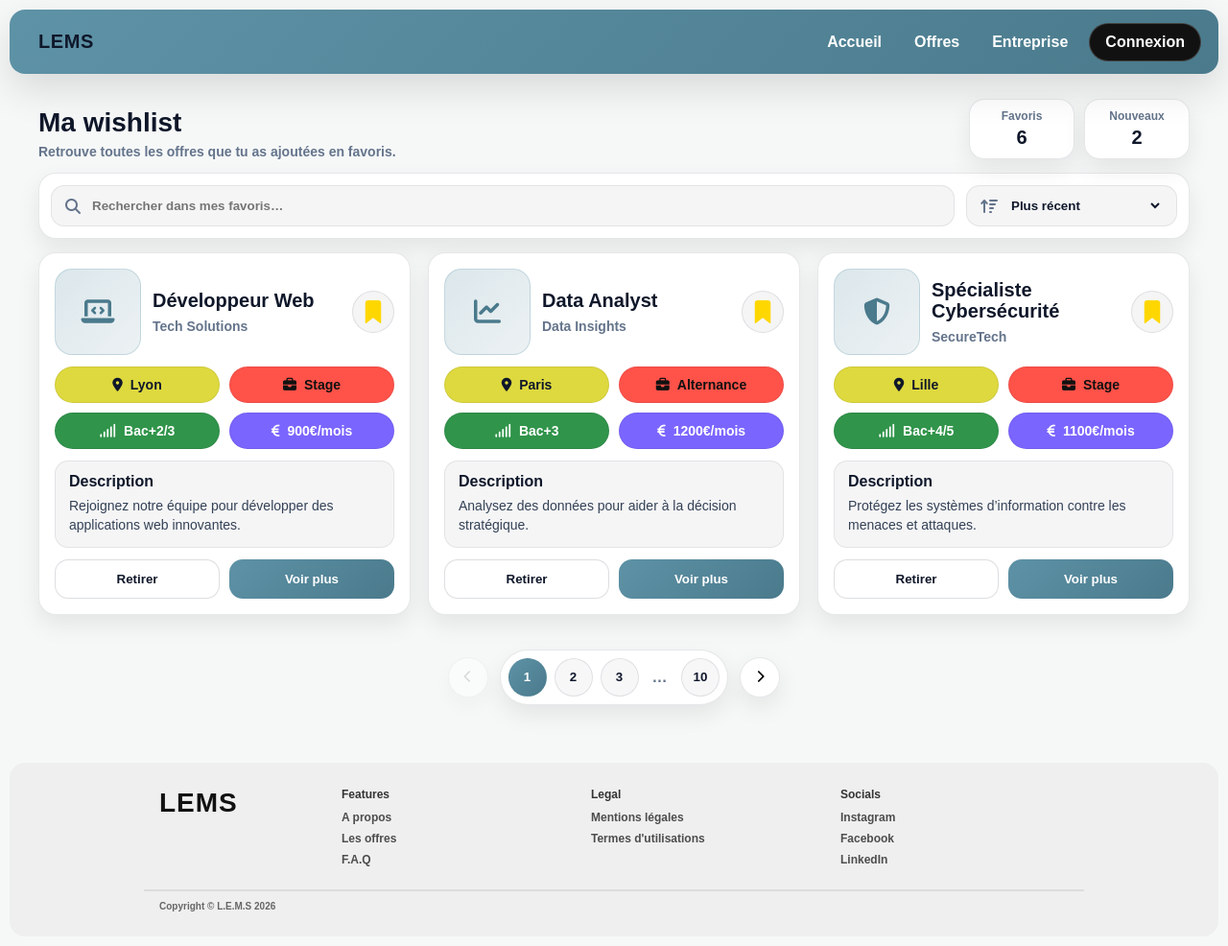
After one commit to LarryBrown802/Projet-dev-web, a PHP site: template templates/wishlist.html.twig in a window 1280 px wide. The commit adds this page. Shown: the whole page at 96% size. Run offline with PHP 8.4, Linux system fonts and the light colour scheme; the template is opened without the code that fills it, so the values that code supplies are empty; some libraries are stand-ins or nearby versions.

Commit message:
Ajout des fichiers twig, controllers et routage du role etudiant

```diff
--- a/pages/offreDejaPostule.html
+++ b/pages/offreDejaPostule.html
@@ -5,7 +5,7 @@
   <meta name="viewport" content="width=device-width, initial-scale=1.0" />
 
   <link rel="stylesheet" href="../assets/main.css" />
-  <link rel="stylesheet" href="../assets/pages/offreDejaPostule.css" />
+  <link rel="stylesheet" href="../public/assets/pages/offreDejaPostule.css" />
   <link rel="stylesheet" href="https://cdnjs.cloudflare.com/ajax/libs/font-awesome/6.4.0/css/all.min.css"/>
 
   <title>Offres déjà postulées</title>
--- a/src/Controllers/OfferController.php
+++ b/src/Controllers/OfferController.php
@@ -42,7 +42,7 @@ class OfferController
         );
 
         echo $this->twig->render('offer.html.twig', [
-            'current_page' => 'offres',
+            'current_page' => 'offers',
             'offers' => $offers,
             'search' => $search,
             'location' => $location,
--- a/templates/base.html.twig
+++ b/templates/base.html.twig
@@ -4,10 +4,8 @@
     <meta charset="UTF-8">
     <meta name="viewport" content="width=device-width, initial-scale=1.0">
 
-    {# CSS global #}
     <link rel="stylesheet" href="/assets/main.css">
 
-    {# CSS spécifique à la page #}
     {% block stylesheets %}{% endblock %}
 
     <link rel="stylesheet" href="https://cdnjs.cloudflare.com/ajax/libs/font-awesome/6.4.0/css/all.min.css">
@@ -15,39 +13,68 @@
     <title>{% block title %}LEMS{% endblock %}</title>
 </head>
 <body>
-    <!-- ===== HEADER / NAVBAR ===== -->
     <header>
         <nav class="navbar">
             <a class="navbar-brand" href="/index.php?page=accueil">LEMS</a>
 
             <div class="navbar-right">
+
+                {# ===== LIENS COMMUNS À TOUS ===== #}
                 <a href="/index.php?page=accueil" class="{% if current_page == 'accueil' %}active{% endif %}">Accueil</a>
-                <a href="/index.php?page=offres" class="{% if current_page == 'offres' %}active{% endif %}">Offres</a>
-                <a href="/index.php?page=entreprise" class="{% if current_page == 'entreprise' %}active{% endif %}">Entreprise</a>
+
+                {# ===== LIENS ADMIN ===== #}
+                {% if session.role == 'admin' %}
+                    <a href="/index.php?page=dashboard-administrateur"     class="{% if current_page == 'dashboard-administrateur' %}active{% endif %}">Dashboard</a>
+                    <a href="/index.php?page=dashboard-administrateur-offres" class="{% if current_page == 'dashboard-administrateur-offres' %}active{% endif %}">Gérer offres</a>
+                    <a href="/index.php?page=gestion-entreprises"  class="{% if current_page == 'entreprises' %}active{% endif %}">Entreprises</a>
+                    <a href="/index.php?page=gestion-pilotes"   class="{% if current_page == 'pilotes' %}active{% endif %}">Pilotes</a>
+                    <a href="/index.php?page=gestion-etudiants"   class="{% if current_page == 'etudiants' %}active{% endif %}">Étudiants</a>
+
+                {# ===== LIENS PILOTE ===== #}
+                {% elseif session.role == 'pilote' %}
+                    <a href="/index.php?page=dashboard-pilote"     class="{% if current_page == 'dashboard-pilote' %}active{% endif %}">Dashboard</a>
+                    <a href="/index.php?page=dashboard-pilote-offres" class="{% if current_page == 'dashboard-pilote-offres' %}active{% endif %}">Gérer offres</a>
+                    <a href="/index.php?page=gestion-entreprises"  class="{% if current_page == 'entreprises' %}active{% endif %}">Entreprises</a>
+                    <a href="/index.php?page=gestion-etudiants"   class="{% if current_page == 'etudiants' %}active{% endif %}">Étudiants</a>
+
+                {# ===== LIENS ETUDIANT ===== #}
+                {% elseif session.role == 'etudiant' %}
+                    <a href="/index.php?page=offers"  class="{% if current_page == 'offers' %}active{% endif %}">Offres</a>
+                    <a href="/index.php?page=company" class="{% if current_page == 'company' %}active{% endif %}">Entreprise</a>
+                    <a href="/index.php?page=wishlist"  class="{% if current_page == 'wishlist' %}active{% endif %}">Mes Favoris</a>
+
+                {# ===== NON CONNECTÉ ===== #}
+                {% else %}
+                    <a href="/index.php?page=offers"  class="{% if current_page == 'offers' %}active{% endif %}">Offres</a>
+                    <a href="/index.php?page=company" class="{% if current_page == 'company' %}active{% endif %}">Entreprise</a>
+                {% endif %}
+
+                {# ===== BOUTON CONNEXION / PROFIL ===== #}
+                {% if session.role is not defined or session.role is empty %}
                     <a href="/index.php?page=connexion" class="btn-connexion">Connexion</a>
-
+                {% else %}
                     <div class="profile">
                         <a class="profile-btn" href="/index.php?page=profil" aria-label="Profil">
                             <i class="fa-solid fa-user"></i>
                         </a>
 
                         <div class="profile-menu" role="menu">
-                        <a href="/index.php?page=profil" role="menuitem">Mon profil</a>
-                        <a href="/index.php?page=parametres" role="menuitem">Paramètres</a>
+                            <a href="/index.php?page=profil"      role="menuitem">Mon profil</a>
+                            <a href="/index.php?page=parametres"  role="menuitem">Paramètres</a>
                             <hr>
-                        <a href="/index.php?page=deconnexion" role="menuitem" class="deco">Déconnexion</a>
+                            <a href="/index.php?page=logout" role="menuitem" class="deco">Déconnexion</a>
                         </div>
                     </div>
+                {% endif %}
+
             </div>
         </nav>
     </header>
 
-    <!-- ===== MAIN CONTENT ===== -->
     <main>
         {% block content %}{% endblock %}
     </main>
 
-    <!-- ===== FOOTER ===== -->
     <footer>
         <div class="footer-wrap">
             <div class="footer-logo">LEMS</div>
--- /dev/null
+++ b/templates/wishlist.html.twig
@@ -0,0 +1,205 @@
+{% extends 'base.html.twig' %}
+
+{% block title %}Company{% endblock %}
+
+{% block stylesheets %}
+    <link rel="stylesheet" href="/assets/pages/wishlist.css">
+{% endblock %}
+
+{% block content %}
+    <main class="container">
+    <header class="page-head">
+      <div class="page-title">
+        <h1>Ma wishlist</h1>
+        <p class="page-subtitle">Retrouve toutes les offres que tu as ajoutées en favoris.</p>
+      </div>
+
+      <div class="page-meta" aria-label="Statistiques wishlist">
+        <div class="meta-card">
+          <span class="meta-label">Favoris</span>
+          <span class="meta-value">6</span>
+        </div>
+        <div class="meta-card">
+          <span class="meta-label">Nouveaux</span>
+          <span class="meta-value">2</span>
+        </div>
+      </div>
+    </header>
+
+    <!-- ===== BARRE : recherche + tri ===== -->
+    <section class="results-bar" aria-label="Recherche et tri">
+      <div class="results-search">
+        <i class="fa-solid fa-magnifying-glass"></i>
+        <input type="search" placeholder="Rechercher dans mes favoris…" aria-label="Rechercher dans la wishlist" />
+      </div>
+
+      <div class="results-sort">
+        <label class="sr-only" for="sort">Trier</label>
+        <i class="fa-solid fa-arrow-up-wide-short"></i>
+        <select id="sort">
+          <option value="recent">Plus récent</option>
+          <option value="pertinence">Pertinence</option>
+          <option value="remu">Rémunération</option>
+          <option value="az">A → Z</option>
+        </select>
+      </div>
+    </section>
+
+    <!-- ===== GRILLE FAVORIS ===== -->
+    <section class="wishlist-grid" aria-label="Liste des favoris">
+
+      <!-- Favori 1 -->
+      <article class="offre-card">
+        <div class="offre-top">
+          <div class="offre-logo">
+            <i class="fa-solid fa-laptop-code"></i>
+          </div>
+
+          <div class="offre-title">
+            <h2 class="offre-poste">Développeur Web</h2>
+            <p class="offre-entreprise">Tech Solutions</p>
+          </div>
+
+          <!-- action favori -->
+          <label class="ui-bookmark">
+            <input type="checkbox" checked>
+            <div class="bookmark">
+                <svg viewBox="0 0 32 32">
+                <path d="M27 4v27a1 1 0 0 1-1.625.781L16 24.281l-9.375 7.5A1 1 0 0 1 5 31V4a4 4 0 0 1 4-4h14a4 4 0 0 1 4 4z"></path>
+                </svg>
+            </div>
+          </label>
+        </div>
+
+        <div class="offre-tags">
+          <span class="tag tag-lieu"><i class="fa-solid fa-location-dot"></i> Lyon</span>
+          <span class="tag tag-type"><i class="fa-solid fa-briefcase"></i> Stage</span>
+          <span class="tag tag-nv"><i class="fa-solid fa-signal"></i> Bac+2/3</span>
+          <span class="tag tag-remu"><i class="fa-solid fa-euro-sign"></i> 900€/mois</span>
+        </div>
+
+        <div class="offre-desc">
+          <strong>Description</strong>
+          <p class="truncate-3">Rejoignez notre équipe pour développer des applications web innovantes.</p>
+        </div>
+
+        <div class="card-actions">
+          <button class="btn-secondary" type="button">Retirer</button>
+          <button class="btn-voir" type="button">Voir plus</button>
+        </div>
+      </article>
+
+      <!-- Favori 2 -->
+      <article class="offre-card">
+        <div class="offre-top">
+          <div class="offre-logo">
+            <i class="fa-solid fa-chart-line"></i>
+          </div>
+
+          <div class="offre-title">
+            <h2 class="offre-poste">Data Analyst</h2>
+            <p class="offre-entreprise">Data Insights</p>
+          </div>
+
+          <!-- action favori -->
+          <label class="ui-bookmark">
+            <input type="checkbox" checked>
+            <div class="bookmark">
+                <svg viewBox="0 0 32 32">
+                <path d="M27 4v27a1 1 0 0 1-1.625.781L16 24.281l-9.375 7.5A1 1 0 0 1 5 31V4a4 4 0 0 1 4-4h14a4 4 0 0 1 4 4z"></path>
+                </svg>
+            </div>
+          </label>
+        </div>
+
+        <div class="offre-tags">
+          <span class="tag tag-lieu"><i class="fa-solid fa-location-dot"></i> Paris</span>
+          <span class="tag tag-type"><i class="fa-solid fa-briefcase"></i> Alternance</span>
+          <span class="tag tag-nv"><i class="fa-solid fa-signal"></i> Bac+3</span>
+          <span class="tag tag-remu"><i class="fa-solid fa-euro-sign"></i> 1200€/mois</span>
+        </div>
+
+        <div class="offre-desc">
+          <strong>Description</strong>
+          <p class="truncate-3">Analysez des données pour aider à la décision stratégique.</p>
+        </div>
+
+        <div class="card-actions">
+          <button class="btn-secondary" type="button">Retirer</button>
+          <button class="btn-voir" type="button">Voir plus</button>
+        </div>
+      </article>
+
+      <!-- Favori 3 -->
+      <article class="offre-card">
+        <div class="offre-top">
+          <div class="offre-logo">
+            <i class="fa-solid fa-shield-halved"></i>
+          </div>
+
+          <div class="offre-title">
+            <h2 class="offre-poste">Spécialiste Cybersécurité</h2>
+            <p class="offre-entreprise">SecureTech</p>
+          </div>
+
+          <!-- action favori -->
+          <label class="ui-bookmark">
+            <input type="checkbox" checked>
+            <div class="bookmark">
+                <svg viewBox="0 0 32 32">
+                <path d="M27 4v27a1 1 0 0 1-1.625.781L16 24.281l-9.375 7.5A1 1 0 0 1 5 31V4a4 4 0 0 1 4-4h14a4 4 0 0 1 4 4z"></path>
+                </svg>
+            </div>
+          </label>
+        </div>
+
+        <div class="offre-tags">
+          <span class="tag tag-lieu"><i class="fa-solid fa-location-dot"></i> Lille</span>
+          <span class="tag tag-type"><i class="fa-solid fa-briefcase"></i> Stage</span>
+          <span class="tag tag-nv"><i class="fa-solid fa-signal"></i> Bac+4/5</span>
+          <span class="tag tag-remu"><i class="fa-solid fa-euro-sign"></i> 1100€/mois</span>
+        </div>
+
+        <div class="offre-desc">
+          <strong>Description</strong>
+          <p class="truncate-3">Protégez les systèmes d’information contre les menaces et attaques.</p>
+        </div>
+
+        <div class="card-actions">
+          <button class="btn-secondary" type="button">Retirer</button>
+          <button class="btn-voir" type="button">Voir plus</button>
+        </div>
+      </article>
+
+      <!-- Pagination -->
+      <nav class="pagination" aria-label="Pagination des favoris">
+        <button class="page-arrow" type="button" aria-label="Page précédente" disabled>
+          <i class="fa-solid fa-chevron-left"></i>
+        </button>
+
+        <div class="page-numbers" aria-live="polite" aria-label="Numéros de pages">
+          <button class="page-number active" type="button" aria-current="page">1</button>
+          <button class="page-number" type="button">2</button>
+          <button class="page-number" type="button">3</button>
+          <span class="page-ellipsis" aria-hidden="true">…</span>
+          <button class="page-number" type="button">10</button>
+        </div>
+
+        <button class="page-arrow" type="button" aria-label="Page suivante">
+          <i class="fa-solid fa-chevron-right"></i>
+        </button>
+      </nav>
+
+      <!-- ===== ETAT VIDE ===== -->
+    <!--
+      <div class="empty-state" role="status" aria-live="polite">
+        <div class="empty-icon"><i class="fa-regular fa-heart"></i></div>
+        <h2>Aucun favori</h2>
+        <p>Tu n’as pas encore ajouté d’offres à ta wishlist.</p>
+        <a class="btn-voir" href="offres.html">Découvrir les offres</a>
+      </div>
+      -->
+
+    </section>
+  </main>
+{% endblock %}
```
Also changed, not shown: public/index.php (+68 -2 lines), src/Controllers/CompanyController.php (added, +23 -0 lines), src/Controllers/ConnexionController.php (added, +54 -0 lines), src/Controllers/WishlistController.php (added, +23 -0 lines), templates/company.html.twig (added, +116 -0 lines), templates/connexion.html.twig (added, +50 -0 lines), public/assets/pages/accueil.css, public/assets/pages/hellowork.jpg (renamed from img/hellowork.jpg), templates/home.html.twig (line endings or trailing spaces). Lines whose indentation alone changed are shown as unchanged.
